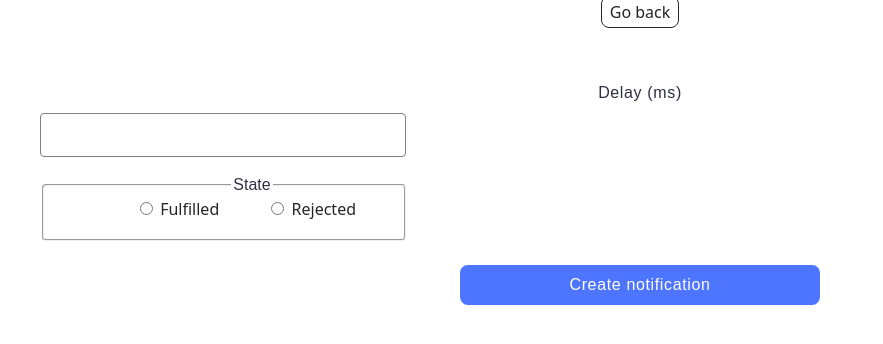
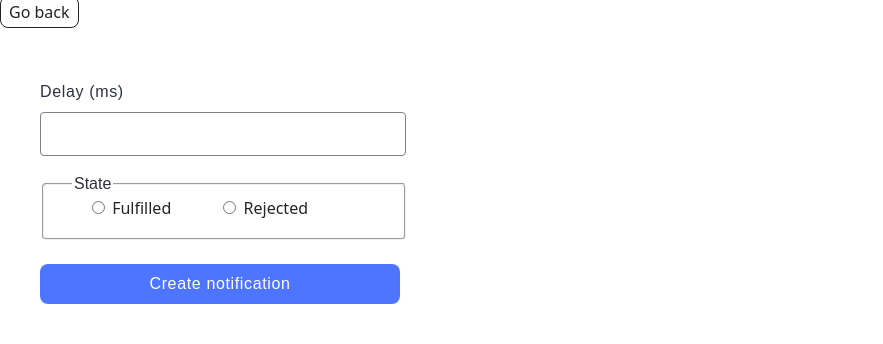
Before and after one commit to di-zinevych02/goit-js-hw-10, a website built with Vite: page src/2-snackbar.html in a window 1280 px wide. Shown: the whole page, without its empty margins (0-883 px from the left). Built offline with nearby package versions, Linux system fonts and the light colour scheme.

Commit message:
correct code in 1-timer.js

```diff
--- a/src/2-snackbar.html
+++ b/src/2-snackbar.html
@@ -9,11 +9,11 @@
     <script type="module" src="./js/2-snackbar.js" defer></script>
   </head>
   <body>
+    <header><a class="back-link" href="./index.html">Go back</a></header>
     <main>
-      <a class="back-link" href="./index.html">Go back</a>
       <div class="container container-form">
         <form class="form">
-          <label class="delay-ms">
+          <label class="delay-label">
             Delay (ms)
             <input class="input-delay" type="number" name="delay" required />
           </label>
--- a/src/css/1-timer.css
+++ b/src/css/1-timer.css
@@ -64,6 +64,7 @@
   line-height: 1.2;
   letter-spacing: 0.04em;
   color: #2e2f42;
+  text-align: center;
 }
 
 .label {
--- a/src/css/2-snackbar.css
+++ b/src/css/2-snackbar.css
@@ -1,7 +1,8 @@
 .container-form {
   margin-top: 56px;
 }
-.delay-ms {
+.delay-label {
+  display: block;
   font-family: 'Montserrat', sans-serif;
   font-weight: 400;
   font-size: 16px;
--- a/src/css/styles.css
+++ b/src/css/styles.css
@@ -12,8 +12,7 @@
 
 /* Sections style */
 @import url('./header.css');
-@import url('./vite-promo.css');
-@import url('./badges.css');
+
 @import url('./back-link.css');
 @import url('./1-timer.css');
 @import url('./2-snackbar.css');
```
Also changed, not shown: src/1-timer.html (+1 -1 lines), src/js/1-timer.js (+4 -3 lines).
